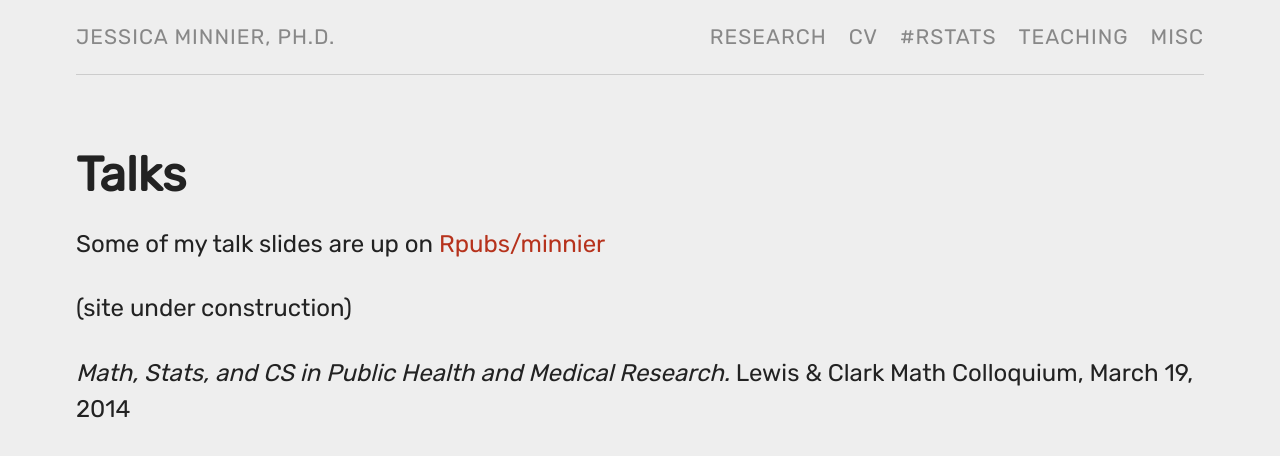
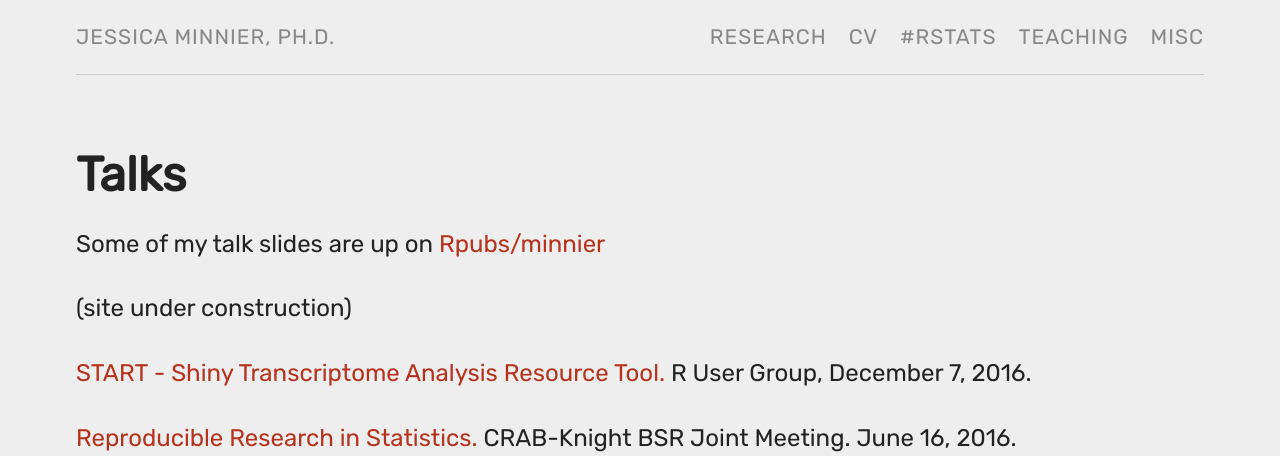
Before and after one commit to jminnier/jminnier.github.io, a Jekyll site: the page built from talks.md, in a window 1280 px wide and 1400 px high. Shown: the top 456 px of the window. Built offline with Jekyll 4.4.1, drawn with Linux system fonts in a browser that asks for light colours; nearby versions of some CDN libraries; some web fonts are replaced; some of the changed text lies outside the part shown; grey boxes are pictures that could not be loaded.

Commit message:
update talks

```diff
--- a/talks.md
+++ b/talks.md
@@ -8,7 +8,16 @@ Some of my talk slides are up on [Rpubs/minnier](https://rpubs.com/minnier/)
 
 (site under construction)
 
+[START - Shiny Transcriptome Analysis Resource Tool.](https://rpubs.com/minnier/rmeetup-start) R User Group, December 7, 2016.
 
-*Math, Stats, and CS in Public Health and Medical Research.* Lewis & Clark Math Colloquium, March 19, 2014
+[Reproducible Research in Statistics.](https://rpubs.com/minnier/repro-bsr-2016-06) CRAB-Knight BSR Joint Meeting. June 16, 2016.
 
-{% include embedpdf.html source="https://dl.dropboxusercontent.com/u/4238018/Minnier_LC.pdf" width=100 height=400 %}
+[Reproducible Research in Knight Biostatistics Shared Resource.](https://rpubs.com/minnier/repro-bsr) Knight BSR Staff Meeting. April 20, 2016.
+
+[Risk Classification with an Adaptive Naive Bayes Kernel Machine Model.](https://www.slideshare.net/JessicaMinnier/risk-classification-with-an-adaptive-naive-bayes-kernel-machine-model) ASA Oregon Chapter Meeting. June 30, 2015.
+
+[Math, Stats, and CS in Public Health and Medical Research.](http://www.slideshare.net/JessicaMinnier/math-stats-and-cs-in-public-health-and-medical-research) Lewis & Clark Math Colloquium, March 19, 2014.
+
+<iframe src="//www.slideshare.net/slideshow/embed_code/key/dvqQ1HERQuL1CL" width="595" height="485" frameborder="0" marginwidth="0" marginheight="0" scrolling="no" style="border:1px solid #CCC; border-width:1px; margin-bottom:5px; max-width: 100%;" allowfullscreen> </iframe> <div style="margin-bottom:5px"> <strong> <a href="//www.slideshare.net/JessicaMinnier/math-stats-and-cs-in-public-health-and-medical-research" title="Math, Stats and CS in Public Health and Medical Research" target="_blank">Math, Stats and CS in Public Health and Medical Research</a> </strong> from <strong><a target="_blank" href="//www.slideshare.net/JessicaMinnier">Jessica Minnier</a></strong> </div>
+
+<iframe src="//www.slideshare.net/slideshow/embed_code/key/oEFR7GVGX1F4Cp" width="595" height="485" frameborder="0" marginwidth="0" marginheight="0" scrolling="no" style="border:1px solid #CCC; border-width:1px; margin-bottom:5px; max-width: 100%;" allowfullscreen> </iframe> <div style="margin-bottom:5px"> <strong> <a href="//www.slideshare.net/JessicaMinnier/risk-classification-with-an-adaptive-naive-bayes-kernel-machine-model" title="Risk Classification with an Adaptive Naive Bayes Kernel Machine Model" target="_blank">Risk Classification with an Adaptive Naive Bayes Kernel Machine Model</a> </strong> from <strong><a target="_blank" href="//www.slideshare.net/JessicaMinnier">Jessica Minnier</a></strong> </div>
```
